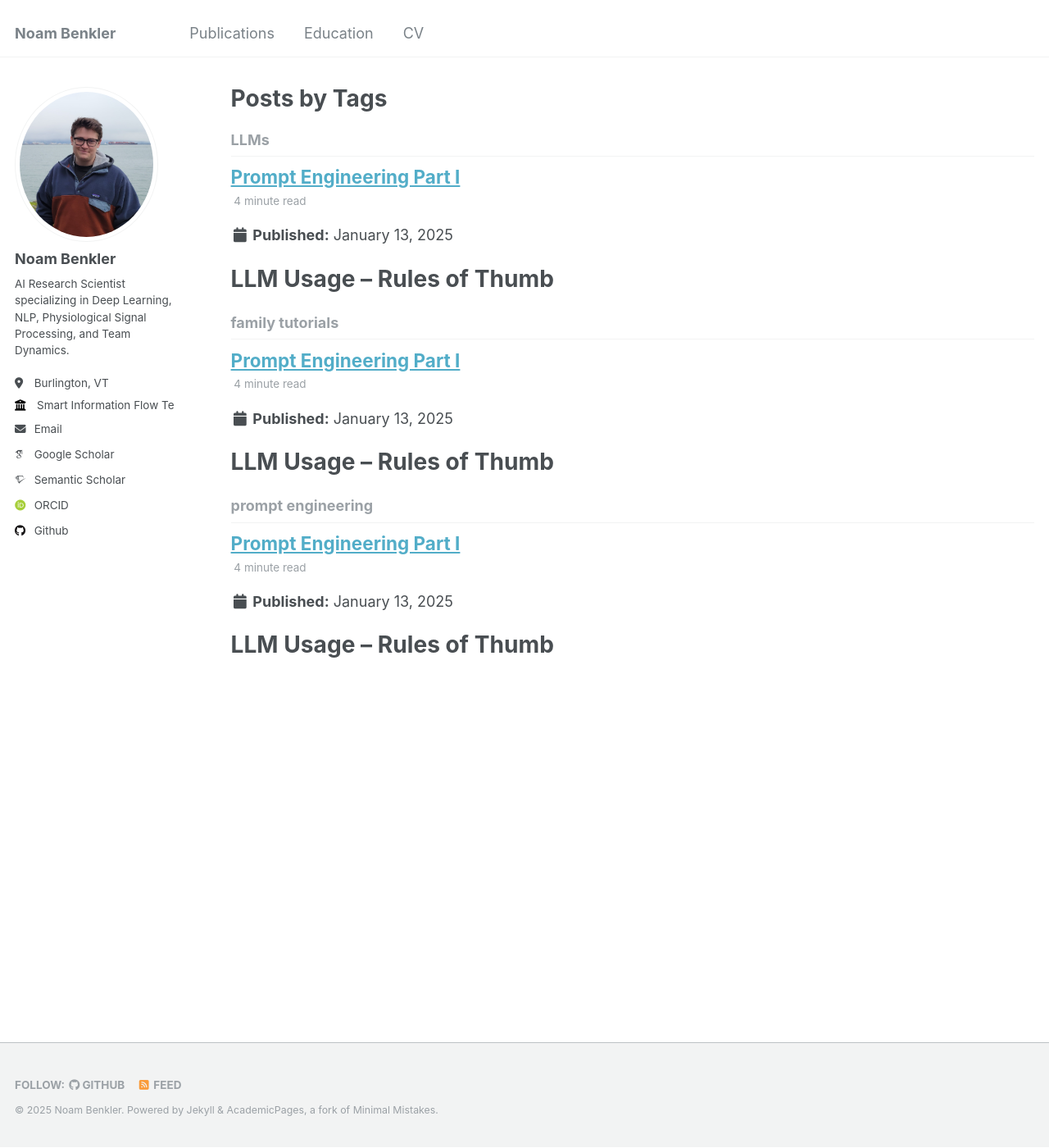
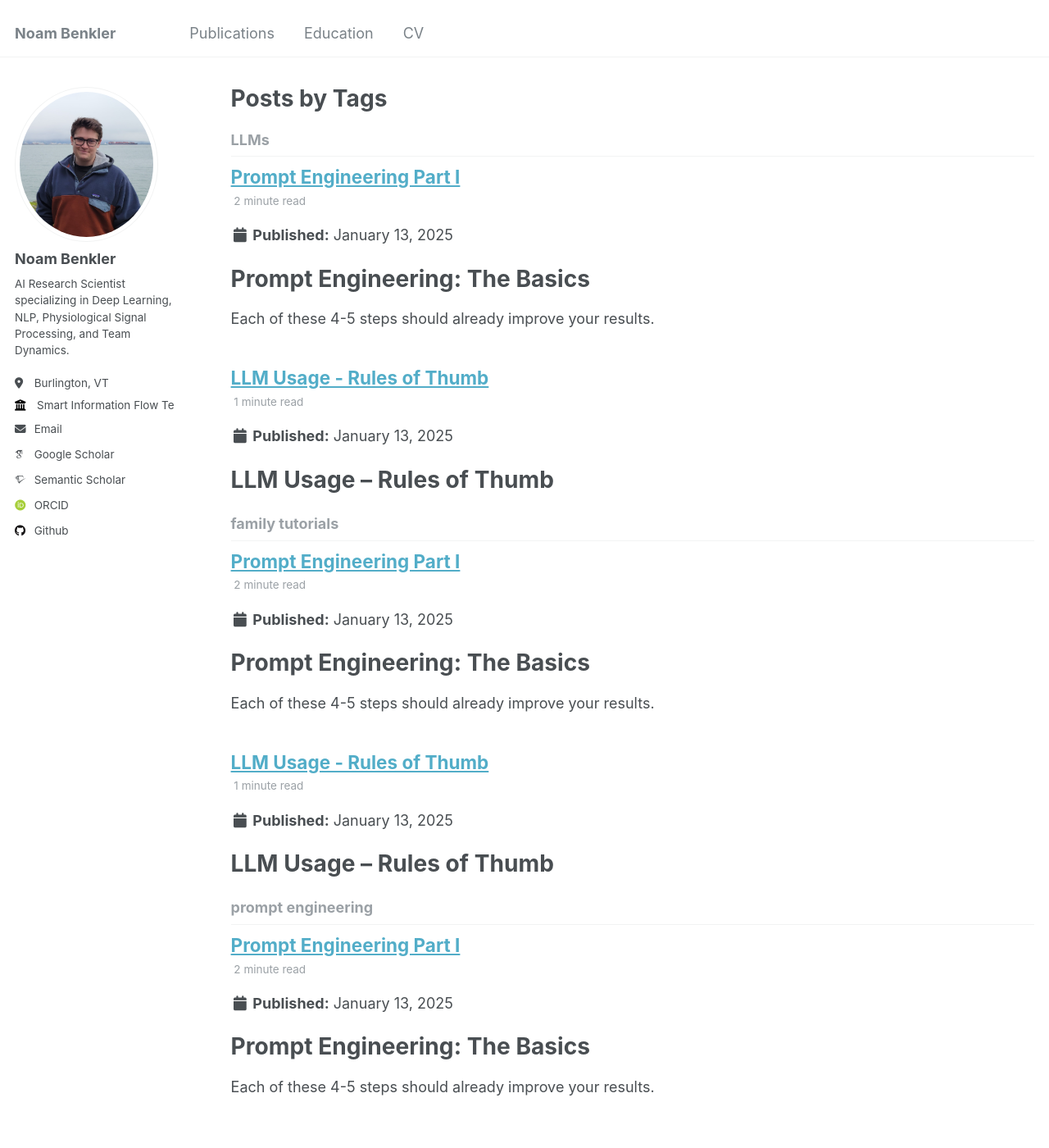
Before and after one commit to benklern/benklern.github.io, a Jekyll site: the page built from _pages/tag-archive.html, in a window 1280 px wide and 1400 px high. Shown: the whole window at 82% size. Built offline with Jekyll 4.4.1, drawn with Linux system fonts in a browser that asks for light colours; some web fonts are replaced; some of the changed lines change nothing that is shown.

Commit message:
split to 2

````diff
--- /dev/null
+++ b/_posts/2025-01-13-llm-rot.md
@@ -0,0 +1,30 @@
+---
+title: 'LLM Usage - Rules of Thumb'
+date: 2025-01-13
+permalink: /posts/2025/01/blog-post-0/
+tags:
+  - family tutorials
+  - LLMs
+---
+
+# LLM Usage – Rules of Thumb
+
+**1. LLMs Predict, They Don’t “Understand”**
+   - LLMs generate outputs based on patterns in data they were trained on, not true understanding.
+  - They excel at mimicking human-like responses, not reasoning or decision-making.
+  - **LLMs make mistakes**, “hallucinate” facts, and provide outdated information. **Always fact-check critical outputs.**
+
+**2. Quality of Input Affects Output**
+   - Clear and specific prompts lead to better results (this is prompt engineering).
+   - Vague prompts often result in generic or irrelevant responses.
+
+**3. Avoid Sensitive or Confidential Data**
+   - Do not share personal or sensitive information. Models are constantly retrained, so anything you put in may pop out again on someone else’s end.
+
+**4. Know Their Strengths & Weaknesses**
+   - **Strengths**: Simple, text-based tasks (e.g., brainstorming, drafting emails, outlining/editing, or summarizing content).
+   - **Weaknesses**: Complex or overly specific tasks (e.g., complex math, writing a full presentation/document from scratch, answering niche questions).
+
+**5. Model Matters**
+   - Every LLM is different & has unique strengths and weaknesses.
+   - Even within a specific LLM (e.g., ChatGPT), you should take notice of which model you are using. (GPT-3 is significantly worse than GPT-4 and much more prone to error.)
--- a/_posts/2025-01-13-prompt-eng-basics.md
+++ b/_posts/2025-01-13-prompt-eng-basics.md
@@ -1,35 +1,12 @@
 ---
 title: 'Prompt Engineering Part I'
 date: 2025-01-13
-permalink: /posts/2025/01/blog-post-6/
+permalink: /posts/2025/01/blog-post-1/
 tags:
   - family tutorials
   - LLMs
   - prompt engineering
 ---
-
-# LLM Usage – Rules of Thumb
-
-**1. LLMs Predict, They Don’t “Understand”**
-   - LLMs generate outputs based on patterns in data they were trained on, not true understanding.
-  - They excel at mimicking human-like responses, not reasoning or decision-making.
-  - **LLMs make mistakes**, “hallucinate” facts, and provide outdated information. **Always fact-check critical outputs.**
-
-**2. Quality of Input Affects Output**
-   - Clear and specific prompts lead to better results (this is prompt engineering).
-   - Vague prompts often result in generic or irrelevant responses.
-
-**3. Avoid Sensitive or Confidential Data**
-   - Do not share personal or sensitive information. Models are constantly retrained, so anything you put in may pop out again on someone else’s end.
-
-**4. Know Their Strengths & Weaknesses**
-   - **Strengths**: Simple, text-based tasks (e.g., brainstorming, drafting emails, outlining/editing, or summarizing content).
-   - **Weaknesses**: Complex or overly specific tasks (e.g., complex math, writing a full presentation/document from scratch, answering niche questions).
-
-**5. Model Matters**
-   - Every LLM is different & has unique strengths and weaknesses.
-   - Even within a specific LLM (e.g., ChatGPT), you should take notice of which model you are using. (GPT-3 is significantly worse than GPT-4 and much more prone to error.)
-
 
 # Prompt Engineering: The Basics
 Each of these 4-5 steps should already improve your results.
@@ -45,14 +22,24 @@ Each of these 4-5 steps should already improve your results.
 ---
 
 ### Final Template
-```
+<!-- ```
 You are an [LLM Persona] with extensive experience [2-3 word task information] to [User’s Persona]. Your task is to [Task]. Return your answer as [Output Format]. Your response should be [Style].
-```
+``` -->
 
-<div>
+<!-- <div>
     <button onclick="navigator.clipboard.writeText(document.getElementById('template-code').innerText)">Copy</button>
 </div>
-<pre id="template-code">You are an [LLM Persona] with extensive experience [2-3 word task information] to [User’s Persona]. Your task is to [Task]. Return your answer as [Output Format]. Your response should be [Style].</pre>
+<pre id="template-code">You are an [LLM Persona] with extensive experience [2-3 word task information] to [User’s Persona]. Your task is to [Task]. Return your answer as [Output Format]. Your response should be [Style].</pre> -->
+
+<div style="position: relative; display: inline-block; width: 100%;">
+    <button onclick="navigator.clipboard.writeText(document.getElementById('template-code').innerText)"
+            style="position: absolute; top: 5px; right: 10px; background: #f3f3f3; border: none; padding: 5px; cursor: pointer; border-radius: 3px; font-size: 12px;">
+        Copy code
+    </button>
+    <pre id="template-code" style="padding: 15px; background-color: #f6f8fa; border: 1px solid #d1d5da; border-radius: 6px; overflow: auto; font-size: 14px;">
+You are an [LLM Persona] with extensive experience [2-3 word task information] to [User’s Persona]. Your task is to [Task]. Return your answer as [Output Format]. Your response should be [Style].
+    </pre>
+</div>
 
 
 ### Final Prompt
````
